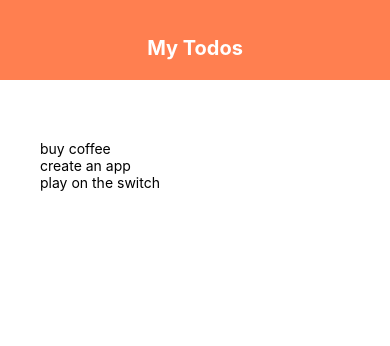
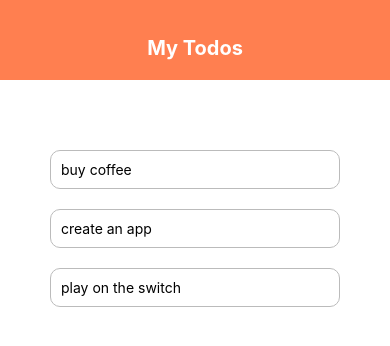
Before and after one commit to jasonMatillano/react-native-android-todo-list, a React Native app: screen / in a window 390 px wide. Shown: the top 346 px of the page. Built offline with nearby package versions, Linux system fonts and the light colour scheme.

Commit message:
0.1.0.TodoItemComponentAndPropFunction

```diff
--- a/App.js
+++ b/App.js
@@ -1,6 +1,7 @@
 import React, { useState } from 'react';
 import { StyleSheet, Text, View, FlatList} from 'react-native';
 import Header from './components/header';
+import TodoItem from './components/todoItem';
 
 export default function App() {
   const [todos, setTodos] = useState([
@@ -8,6 +9,12 @@ export default function App() {
     { text: 'create an app', key: '2' },
     { text: 'play on the switch', key: '3' }
   ]);
+
+  const pressHandler = (key) => {
+    setTodos((prevTodos) => {
+      return prevTodos.filter(todo => todo.key != key);
+    });
+  }
 
   return (
     <View style={styles.container}>
@@ -17,8 +24,9 @@ export default function App() {
        <View style={styles.list}>
          <FlatList
           data={todos}
-          renderItem={({item}) =>
-          <Text style={styles.item}>{item.text}</Text>}
+          renderItem={({item}) => (
+          <TodoItem item={item} pressHandler={pressHandler}/>
+          )}
          />
        </View>
       </View>
--- /dev/null
+++ b/components/todoItem.js
@@ -0,0 +1,21 @@
+import React from 'react';
+import { StyleSheet, Text, View, TouchableOpacity} from 'react-native';
+
+export default function TodoItem({item, pressHandler}) {
+    return (
+        <TouchableOpacity onPress={() => pressHandler(item.key)}>
+            <Text style={styles.item}>{item.text}</Text>
+        </TouchableOpacity>
+    );
+}
+
+const styles = StyleSheet.create({
+    item: {
+        padding: 10,
+        margin: 10,
+        borderWidth: 1,
+        borderColor: '#bbb',
+        borderRadius: 10,
+        borderStyle:'solid',
+    }
+});
```
